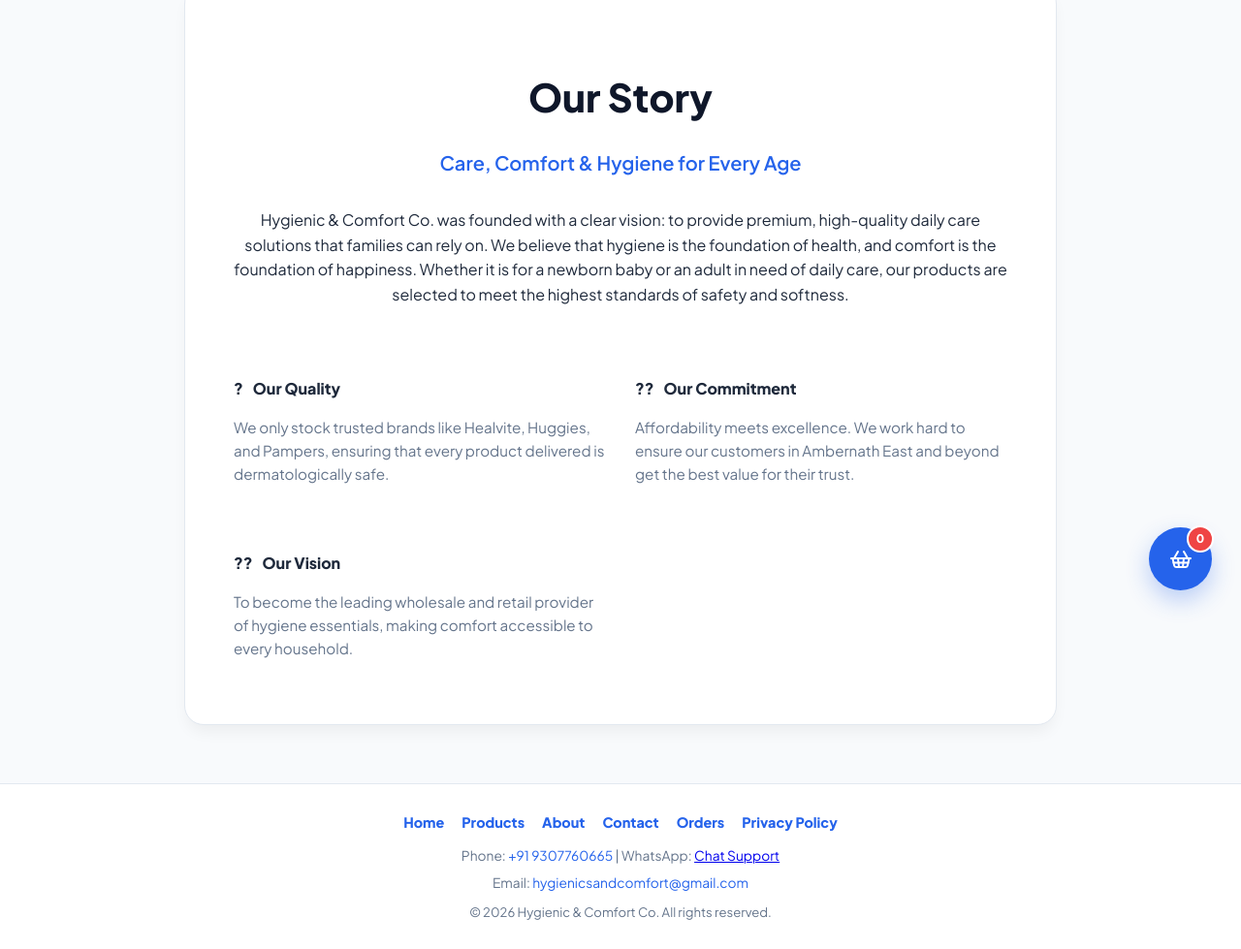
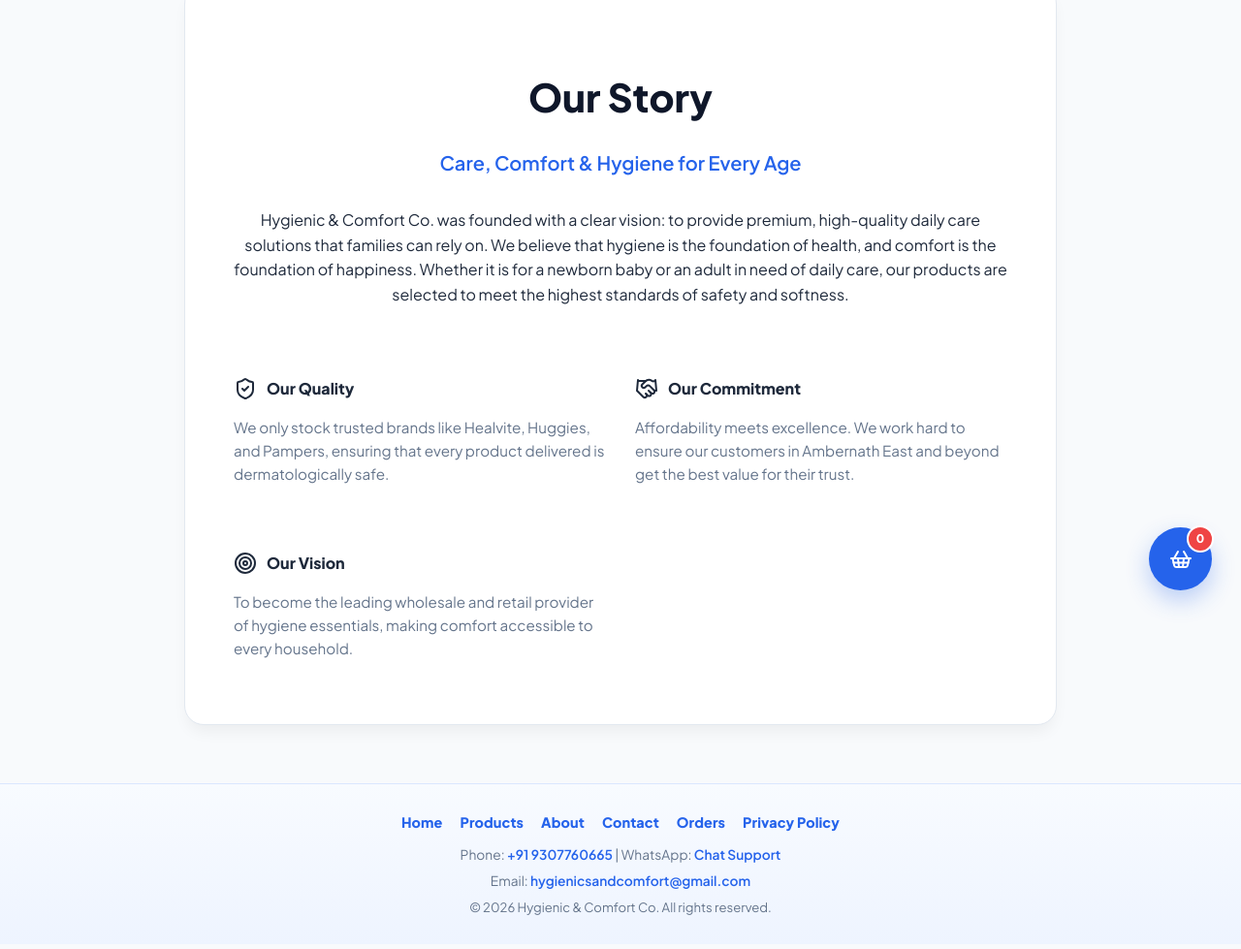
Before and after one commit to hygienicandcomfortco/hygienics-website, a plain HTML site: page about.html in a window 1280 px wide. Shown: the part 161-1140 px from the top of the page at 97% size. Drawn offline with nearby package versions, Linux system fonts and the light colour scheme.

Commit message:
Update about.html

```diff
--- a/about.html
+++ b/about.html
@@ -245,12 +245,55 @@ font-weight: 800;
 border: 2px solid white;
 }
 
-footer {
-text-align: center;
-padding: 40px;
-color: var(--grey);
-font-size: 0.9rem;
-}
+.site-footer {
+      margin-top: 40px;
+      padding: 28px 20px;
+      background: linear-gradient(180deg, #f8fbff 0%, #eef4ff 100%);
+      border-top: 1px solid #dbe7ff;
+      text-align: center;
+    }
+    .site-footer .footer-inner {
+      max-width: 1100px;
+      margin: 0 auto;
+    }
+    .site-footer .footer-nav {
+      display: flex;
+      flex-wrap: wrap;
+      justify-content: center;
+      gap: 14px 18px;
+      margin-bottom: 12px;
+    }
+    .site-footer .footer-nav a {
+      color: #2563eb;
+      text-decoration: none;
+      font-size: 0.9rem;
+      font-weight: 700;
+      letter-spacing: 0.1px;
+    }
+    .site-footer .footer-nav a:hover {
+      color: #1d4ed8;
+      text-decoration: underline;
+      text-underline-offset: 2px;
+    }
+    .site-footer .footer-contact {
+      margin: 0 0 6px 0;
+      color: #64748b;
+      font-size: 0.86rem;
+      line-height: 1.5;
+    }
+    .site-footer .footer-contact a {
+      color: #2563eb;
+      text-decoration: none;
+      font-weight: 600;
+    }
+    .site-footer .footer-contact a:hover {
+      text-decoration: underline;
+      text-underline-offset: 2px;
+    }
+    .site-footer .footer-copy {
+      margin: 4px 0 0 0;
+      color: #64748b;
+      font-size: 0.82rem;}
 
 @media (min-width: 768px) {
 .header-container { flex-direction: row; justify-content: space-between; padding: 5px 0; }
@@ -346,15 +389,15 @@ are selected to meet the highest standards of safety and softness.
 
 <div class="content-grid">
 <div class="feature-box">
-<h4><span>?</span> Our Quality</h4>
+<h4><i data-lucide="shield-check"></i> Our Quality</h4>
 <p>We only stock trusted brands like Healvite, Huggies, and Pampers, ensuring that every product delivered is dermatologically safe.</p>
 </div>
 <div class="feature-box">
-<h4><span>??</span> Our Commitment</h4>
+<h4><i data-lucide="handshake"></i> Our Commitment</h4>
 <p>Affordability meets excellence. We work hard to ensure our customers in Ambernath East and beyond get the best value for their trust.</p>
 </div>
 <div class="feature-box">
-<h4><span>??</span> Our Vision</h4>
+<h4><i data-lucide="target"></i> Our Vision</h4>
 <p>To become the leading wholesale and retail provider of hygiene essentials, making comfort accessible to every household.</p>
 </div>
 </div>
@@ -366,21 +409,27 @@ are selected to meet the highest standards of safety and softness.
 <span class="cart-count" id="cart-badge">0</span>
 </a>
 
-<footer style="margin-top:40px; padding:28px 20px; background:#ffffff; border-top:1px solid #e2e8f0; text-align:center;">
-  <div style="max-width:1100px; margin:0 auto;">
-    <div style="display:flex; flex-wrap:wrap; justify-content:center; gap:14px 18px; font-size:0.9rem; font-weight:700; margin-bottom:12px;">
-      <a href="index.html" style="color:#2563eb; text-decoration:none;">Home</a>
-      <a href="products.html" style="color:#2563eb; text-decoration:none;">Products</a>
-      <a href="about.html" style="color:#2563eb; text-decoration:none;">About</a>
-      <a href="contact.html" style="color:#2563eb; text-decoration:none;">Contact</a>
-      <a href="orders.html" style="color:#2563eb; text-decoration:none;">Orders</a>
-      <a href="privacy-policy.html" style="color:#2563eb; text-decoration:none;">Privacy Policy</a>
-    </div>
-    <p style="margin:0 0 6px 0; color:#64748b; font-size:0.86rem;">Phone: <a href="tel:+919307760665" style="color:#2563eb; text-decoration:none;">+91 9307760665</a> | WhatsApp: <a href="https://wa.me/919307760665" target="_blank" rel="noopener">Chat Support</a></p>
-    <p style="margin:0 0 8px 0; color:#64748b; font-size:0.86rem;">Email: <a href="mailto:hygienicsandcomfort@gmail.com" style="color:#2563eb; text-decoration:none;">hygienicsandcomfort@gmail.com</a></p>
-    <p style="margin:0; color:#64748b; font-size:0.82rem;">&copy; 2026 Hygienic &amp; Comfort Co. All rights reserved.</p>
+<footer class="site-footer">
+  <div class="footer-inner">
+    <nav class="footer-nav" aria-label="Footer Navigation">
+      <a href="index.html">Home</a>
+      <a href="products.html">Products</a>
+      <a href="about.html">About</a>
+      <a href="contact.html">Contact</a>
+      <a href="orders.html">Orders</a>
+      <a href="privacy-policy.html">Privacy Policy</a>
+    </nav>
+    <p class="footer-contact">
+      Phone: <a href="tel:+919307760665">+91 9307760665</a> |
+      WhatsApp: <a href="https://wa.me/919307760665" target="_blank" rel="noopener">Chat Support</a>
+    </p>
+    <p class="footer-contact">
+      Email: <a href="mailto:hygienicsandcomfort@gmail.com">hygienicsandcomfort@gmail.com</a>
+    </p>
+    <p class="footer-copy">&copy; 2026 Hygienic &amp; Comfort Co. All rights reserved.</p>
   </div>
 </footer>
+
 
 <script>
 const _supabase = supabase.createClient(
@@ -394,19 +443,36 @@ const guestItems = document.getElementById('guest-items');
 const authItems = document.getElementById('auth-items');
 const userDisplay = document.getElementById('user-display-name');
 const userSub = document.getElementById('user-display-sub');
+const profileIcon = document.querySelector('.profile-btn i');
 
 if (user) {
+let latestName = "";
+try {
+const { data: profile } = await _supabase
+  .from('customer_signup')
+  .select('full_name')
+  .eq('id', user.id)
+  .maybeSingle();
+latestName = (profile?.full_name || "").toString().trim();
+} catch (e) {
+console.warn("Could not fetch latest profile name:", e);
+}
+
+const metaName = (user.user_metadata?.full_name || user.user_metadata?.name || "").toString().trim();
+const fallbackName = (user.email ? user.email.split('@')[0] : (user.phone || "User"));
+const displayName = latestName || metaName || fallbackName || "User";
+
 guestItems.style.display = 'none';
 authItems.style.display = 'flex';
-userDisplay.innerText = "Welcome Back!";
+userDisplay.innerText = displayName;
 userSub.innerText = user.email || user.phone || "User Account";
-document.querySelector('.profile-btn i').setAttribute('data-lucide', 'user-check');
+if (profileIcon) profileIcon.setAttribute('data-lucide', 'user-check');
 } else {
 guestItems.style.display = 'flex';
 authItems.style.display = 'none';
 userDisplay.innerText = "Guest User";
 userSub.innerText = "Manage your account";
-document.querySelector('.profile-btn i').setAttribute('data-lucide', 'user');
+if (profileIcon) profileIcon.setAttribute('data-lucide', 'user');
 }
 lucide.createIcons();
 }
@@ -420,7 +486,7 @@ async function handleLogout() {
     if (!confirm('Are you sure you want to log out?')) return;
 try {
 await _supabase.auth.signOut();
-localStorage.clear();
+localStorage.removeItem('checkout-item');
 window.location.href = 'index.html';
 } catch (err) {
 console.error("Logout Error:", err);
@@ -438,7 +504,6 @@ if (badge) badge.innerText = totalQty;
 
 window.onload = () => {
 updateCartBadge();
-lucide.createIcons();
 checkUserSession();
 };
 
```
